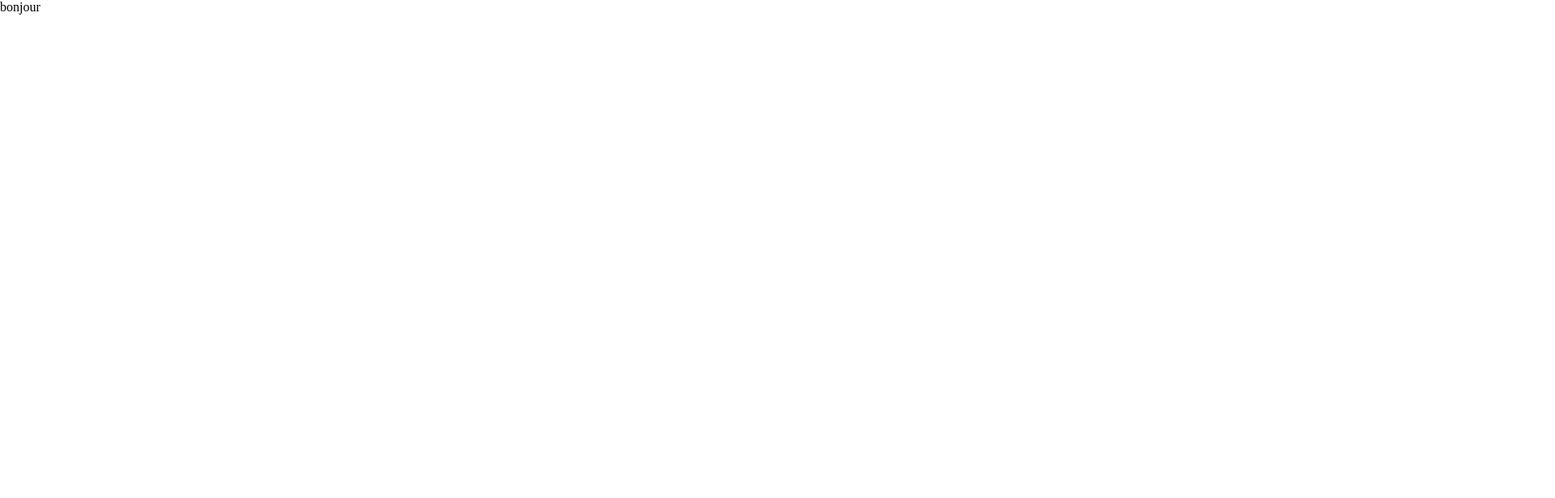
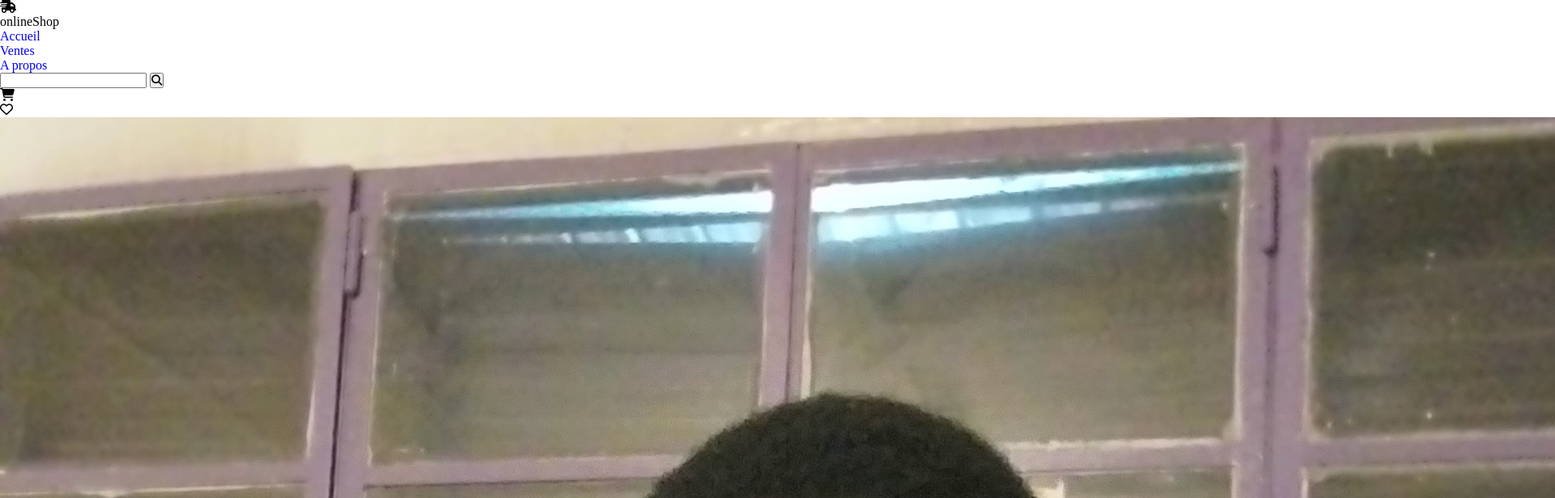
Before and after one commit to Kirama97/Dome, a plain HTML site: page index.html in a window 1280 px wide. Shown: the top 616 px of the page at 81% size, 1920 px wide, since content can reach past the window. Drawn offline with Linux system fonts and the light colour scheme.

Commit message:
header html

```diff
--- a/index.html
+++ b/index.html
@@ -15,9 +15,56 @@
 </head>
 <body>
 
-  <p>bonjour
+  <main>
 
-  </p>
+     <header>
 
+      <!-- logo -->
+      <div class="logo">
+        <i class="fa-solid fa-truck-fast"></i>
+        <p>onlineShop</p>
+      </div>
+
+      <!-- nav -->
+      <nav>
+        <ul>
+          <li><a href="#">Accueil</a></li>
+          <li><a href="#">Ventes</a></li>
+          <li><a href="#">A propos</a></li>
+        </ul>
+      </nav>
+      <!-- form -->
+      <form action="">
+        <input type="text" name="" id="">
+         <button>
+          <i class="fa-solid fa-magnifying-glass"></i>
+         </button>
+      </form>
+
+      <!-- action -->
+
+      <div class="action">
+        <div class="carte">
+          <i class="fa-solid fa-cart-shopping"></i>
+          <span class="nombre"></span>
+        </div>
+
+        <!-- love -->
+         <div class="love">
+          <i class="fa-regular fa-heart"></i>
+         </div>
+         <div class="user">
+          <img src="/resources/image/profile/profile.jpg" alt="">
+         </div>
+      </div>
+     </header>
+
+
+
+
+  </main>
+
+
+  <script src="/script.js"></script>
 </body>
 </html>
```
